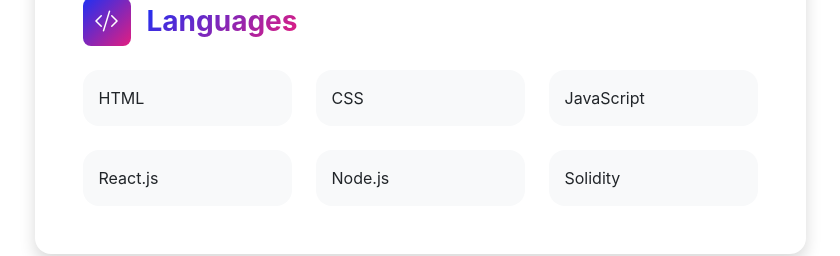
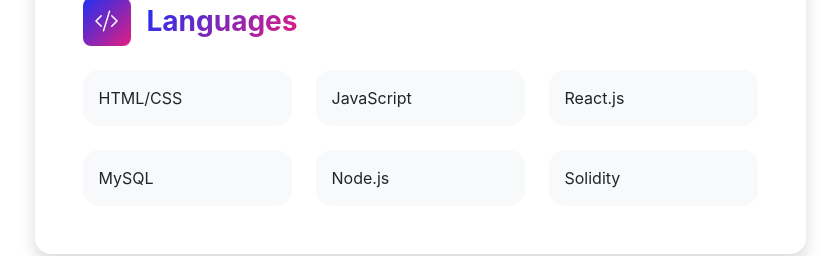
Before and after one commit to mustafaensar/personal-website, a React (Create React App) app: page /resume in a window 1280 px wide. Shown: the part 1902-2158 px from the top of the page, without its empty margins (220-1060 px from the left). Built offline with nearby package versions, Linux system fonts and the light colour scheme.

Commit message:
skills are changed

```diff
--- a/src/pages/Resume.js
+++ b/src/pages/Resume.js
@@ -131,12 +131,12 @@ export default function Resume() {
                       <h3 className="fw-bolder mb-0"><span className="text-gradient d-inline">Languages</span></h3>
                     </div>
                     <div className="row row-cols-1 row-cols-md-3 mb-4">
-                      <div className="col mb-4 mb-md-0"><div className="d-flex align-items-center bg-light rounded-4 p-3 h-100">HTML</div></div>
-                      <div className="col mb-4 mb-md-0"><div className="d-flex align-items-center bg-light rounded-4 p-3 h-100">CSS</div></div>
-                      <div className="col"><div className="d-flex align-items-center bg-light rounded-4 p-3 h-100">JavaScript</div></div>
+                      <div className="col mb-4 mb-md-0"><div className="d-flex align-items-center bg-light rounded-4 p-3 h-100">HTML/CSS</div></div>
+                      <div className="col mb-4 mb-md-0"><div className="d-flex align-items-center bg-light rounded-4 p-3 h-100">JavaScript</div></div>
+                      <div className="col"><div className="d-flex align-items-center bg-light rounded-4 p-3 h-100">React.js</div></div>
                     </div>
                     <div className="row row-cols-1 row-cols-md-3">
-                      <div className="col mb-4 mb-md-0"><div className="d-flex align-items-center bg-light rounded-4 p-3 h-100">React.js</div></div>
+                      <div className="col mb-4 mb-md-0"><div className="d-flex align-items-center bg-light rounded-4 p-3 h-100">MySQL</div></div>
                       <div className="col mb-4 mb-md-0"><div className="d-flex align-items-center bg-light rounded-4 p-3 h-100">Node.js</div></div>
                       <div className="col"><div className="d-flex align-items-center bg-light rounded-4 p-3 h-100">Solidity</div></div>
                     </div>
```
